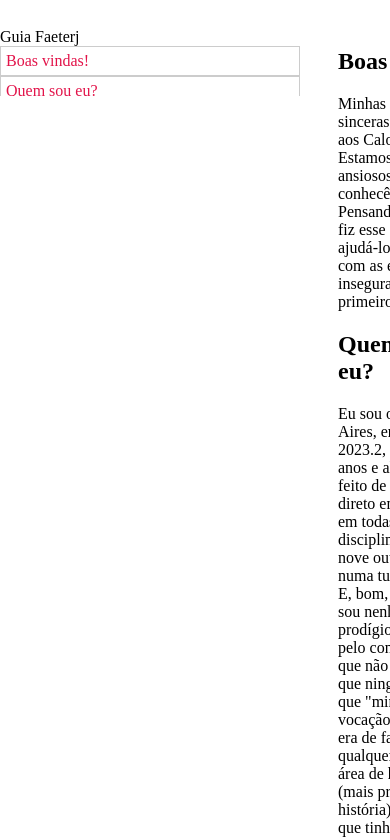
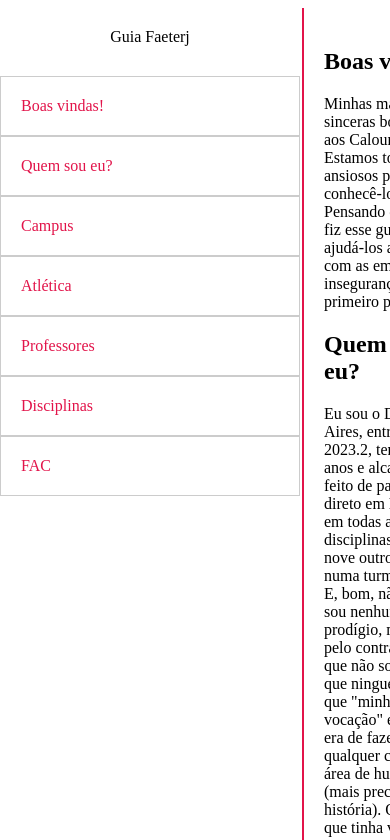
Before and after one commit to Daitoros/documentacao-guia-faeterj, a plain HTML site: page index.html in a window 390 px wide. Shown: the top 840 px of the page. Drawn offline with Linux system fonts and the light colour scheme.

Commit message:
estrutura pronta, falta media query e estilo

```diff
--- a/styles.css
+++ b/styles.css
@@ -1,6 +1,4 @@
 nav{
-    width: 50%;
-    height: 50px;
     position: fixed;
     left: 0;
 }
@@ -9,18 +7,17 @@ nav{
     padding: 0;
     list-style: none;
     width: 300px;
-    height: 100%;
     }
-nav ul li a {
+nav ul li a {   /*Elementos visuais dos botões*/
     display: block;
     text-decoration: none;
     color: #E2144A;
     background: #fff;
-    padding: 5px;
+    padding: 20px;
     border: 1px solid #ccc;
- } */
+ }
 
- ul {
+ /* ul {        Removendo pois não sei oq faz
     display: block;
     list-style-type: disc;
     margin-block-start: 1em;
@@ -28,7 +25,7 @@ nav ul li a {
     margin-inline-start: 0px;
     margin-inline-end: 0px;
     padding-inline-start: 40px;
-}
+} */
 
 #navbar ul {    /*Faz a barra deslizar*/
     height: 100%;
@@ -41,7 +38,13 @@ section{
 }
 #main-doc {     /*Leva o documento principal para o meio para posicioná-lo*/
     position: absolute;
-    margin-left: 310px;
+    margin-left: 294px;
     padding: 20px;
     margin-bottom: 110px;
+    border-left: 2px solid #E2144A;
 }
+#navbar header{
+    display: flex;
+    justify-content: center;
+    margin-bottom: 30px;
+}
```
